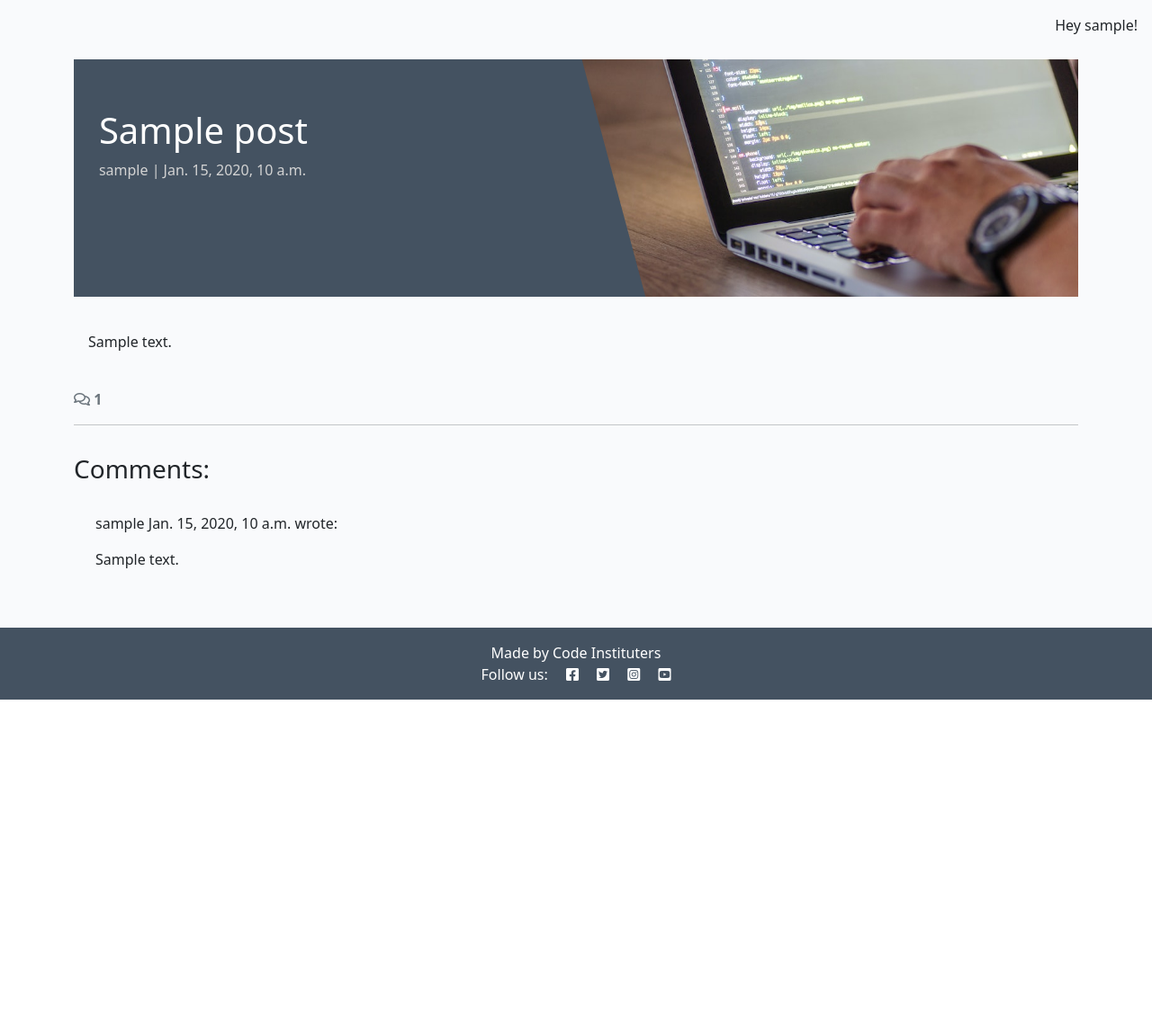
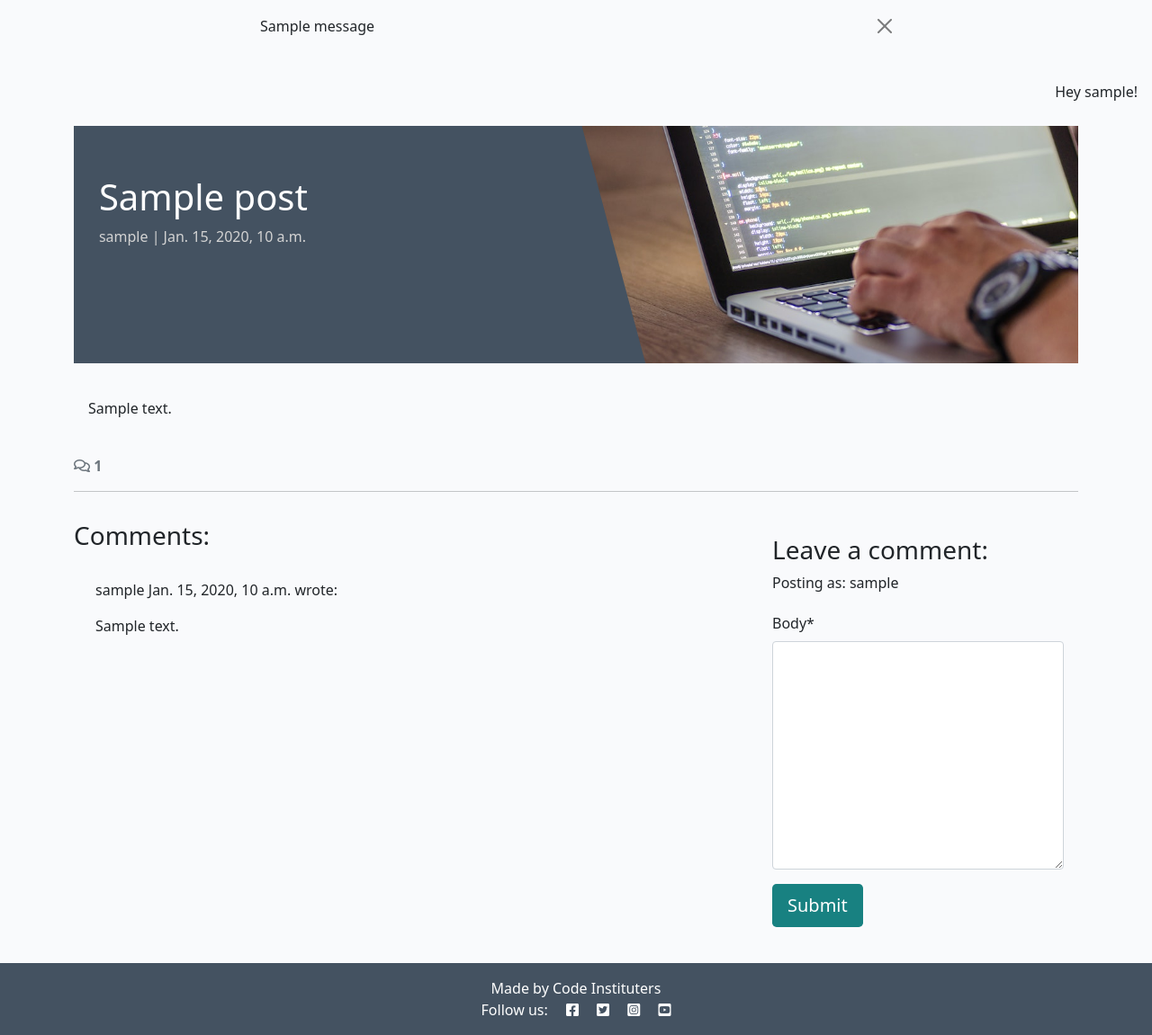
Before and after one commit to FollowRob/django-blog, a Django app: a page that uses templates/base.html in a window 1280 px wide. Shown: the part 60-1211 px from the top of the page at 90% size. Before the commit the page ends 838 px from the top, so only its background shows below. Run offline with Django 4.2, Linux system fonts and the light colour scheme; a user stored in the database is signed in; tables that the repository leaves empty hold one stand-in row (values such as "Sample post"); one stand-in notice (Sample message) is shown; some libraries are stand-ins or nearby versions.

Commit message:
enable comments and comment form

```diff
--- /dev/null
+++ b/blog/forms.py
@@ -0,0 +1,8 @@
+from .models import Comment
+from django import forms
+
+
+class CommentForm(forms.ModelForm):
+    class Meta:
+        model = Comment
+        fields = ('body',)
--- a/blog/templates/blog/post_detail.html
+++ b/blog/templates/blog/post_detail.html
@@ -1,5 +1,6 @@
 {% extends 'base.html' %} {% block content %}
 {% load static %}
+{% load crispy_forms_tags %}
 
 <div class="masthead">
     <div class="container">
@@ -70,6 +71,24 @@
         {% endfor %}
       </div>
     </div>
+    <!-- Creating New Comments -->
+    <div class="col-md-4 card mb-4 mt-3">
+      <div class="card-body">
+        {% if user.is_authenticated %}
+        <h3>Leave a comment:</h3>
+        <p>Posting as: {{ user.username }}</p>
+        <form id="commentForm" method="post"
+          style="margin-top: 1.3em;">
+          {{ comment_form | crispy }}
+          {% csrf_token %}
+          <button id="submitButton" type="submit"
+            class="btn btn-signup btn-lg">Submit</button>
+        </form>
+        {% else %}
+        <p>Log in to leave a comment</p>
+        {% endif %}
+      </div>
+    </div>
   </div>
 </div>
 
--- a/blog/views.py
+++ b/blog/views.py
@@ -1,6 +1,8 @@
 from django.shortcuts import render, get_object_or_404
 from django.views import generic
+from django.contrib import messages
 from .models import Post
+from .forms import CommentForm
 
 # Create your views here.
 class PostList(generic.ListView):
@@ -26,6 +28,19 @@ def post_detail(request, slug):
     post = get_object_or_404(queryset, slug=slug)
     comments = post.comments.all().order_by("-created_on")
     comment_count = post.comments.filter(approved=True).count()
+    if request.method == "POST":
+        comment_form = CommentForm(data=request.POST)
+        if comment_form.is_valid():
+            comment = comment_form.save(commit=False)
+            comment.author = request.user
+            comment.post = post
+            comment.save()
+            messages.add_message(
+                request, messages.SUCCESS,
+                'Comment submitted and awaiting approval.'
+            )
+
+    comment_form = CommentForm()
 
     return render(
         request,
@@ -33,5 +48,6 @@ def post_detail(request, slug):
         {"post": post,
         "comments": comments,
         "comment_count": comment_count,
+        "comment_form": comment_form
         },
     )
--- a/codestar/settings.py
+++ b/codestar/settings.py
@@ -46,6 +46,8 @@ INSTALLED_APPS = [
     'allauth',
     'allauth.account',
     'allauth.socialaccount',
+    'crispy_forms',
+    'crispy_bootstrap5',
     'django_summernote',
     'blog',
     'about',
@@ -54,6 +56,9 @@ INSTALLED_APPS = [
 SITE_ID = 1
 LOGIN_REDIRECT_URL = '/'
 LOGOUT_REDIRECT_URL = '/'
+
+CRISPY_ALLOWED_TEMPLATE_PACKS = "bootstrap5"
+CRISPY_TEMPLATE_PACK = "bootstrap5"
 
 MIDDLEWARE = [
     'django.middleware.security.SecurityMiddleware',
--- a/requirements.txt
+++ b/requirements.txt
@@ -3,11 +3,13 @@ bleach==6.2.0
 certifi==2025.10.5
 cffi==2.0.0
 charset-normalizer==3.4.4
+crispy-bootstrap5==0.7
 cryptography==46.0.3
 defusedxml==0.7.1
 dj-database-url==0.5.0
 Django==4.2.25
 django-allauth==0.57.2
+django-crispy-forms==2.4
 django-summernote==0.8.20.0
 gunicorn==20.1.0
 idna==3.11
--- a/templates/base.html
+++ b/templates/base.html
@@ -75,7 +75,21 @@
             </div>
         </div>
     </nav>
-
+    <!-- displaying Django messages -->
+<div class="container">
+  <div class="row">
+    <div class="col-md-8 offset-md-2">
+      {% for message in messages %}
+      <div class="alert {{ message.tags }} alert-dismissible
+        fade show" id="msg" role="alert">
+        {{ message | safe }}
+        <button type="button" class="btn-close"
+          data-bs-dismiss="alert" aria-label="Close"></button>
+      </div>
+      {% endfor %}
+    </div>
+  </div>
+</div>
     <main class="flex-shrink-0 main-bg">
         {% if user.is_authenticated %}
         <p class="text-end m-3">Hey {{ user }}!</p>
```
